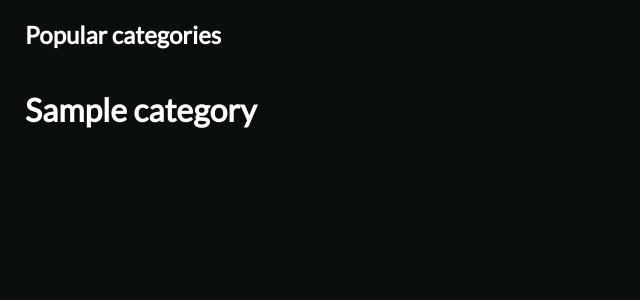
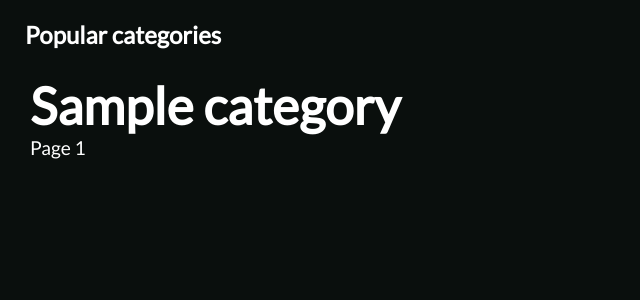
Before and after one commit to ArachnidNetworks/spiderbook2, a Flask app: template templates/home.html in a window 1280 px wide. Shown: the top 300 px of the page, without its empty margins (0-640 px from the left). Run offline with Flask 2, Linux system fonts and the light colour scheme; the template is opened without the code that fills it: most values are stand-ins (such as "Sample title", 1, 10 or a date in 2020).

Commit message:
Added category and page indicator

```diff
--- a/app.py
+++ b/app.py
@@ -35,7 +35,6 @@ def no_page(category):
 
 @app.route("/<category>/<page>")
 def home(category, page):
-    category = "all"
     try:
         page = int(page)
     except:
@@ -43,16 +42,17 @@ def home(category, page):
     try:
         if page < 1:
             return redirect(url_for('home', category=category, page=1))
-        page = page-1
         limit = 3
-        off = int(page)*limit
-        "WHERE category = %s "
-        posts = dbi.get_posts("""ORDER BY postts DESC
-        OFFSET %s LIMIT %s""", (off, limit))
-        print(posts)
+        off = (page-1)*limit
+        if category != "all":
+            query = "WHERE category = %s "
+        else:
+            query = " "
+        posts = dbi.get_posts(query + """ORDER BY postts DESC
+        OFFSET %s LIMIT %s""", (category, off, limit))
         popular = dbi.get_popular_cats(5)
         return render_template("home.html", title=" Home", posts=posts, popular=popular,
-        category=category)
+        category=category, page=page)
     except Exception as e:
         return str(e)
 
--- a/static/css/default.css
+++ b/static/css/default.css
@@ -34,6 +34,18 @@ body {
     margin-left: auto;
 }
 
+#page-header {
+    margin: 5px;
+}
+
+#page-header h1 {
+    margin: 0;
+    font-size: 4vw;
+}
+#page-header small {
+    font-size: 1.5vw;
+}
+
 @media screen and (min-width: 1250px) and (max-width: 2000px) {
 }
 
--- a/templates/default.html
+++ b/templates/default.html
@@ -39,9 +39,11 @@
             {% endfor %}
         </ul>
     </menu>
-    <h1 id="category">
-        {{ category }}
-    </h1>
+    <!-- Category header. Really big. -->
+    <div id="page-header">
+        <h1>{{ category }}</h1>
+        <small>Page {{ page }}</small>
+    </div>
     <main>
         {% block content %}
         {% endblock content %}
```
